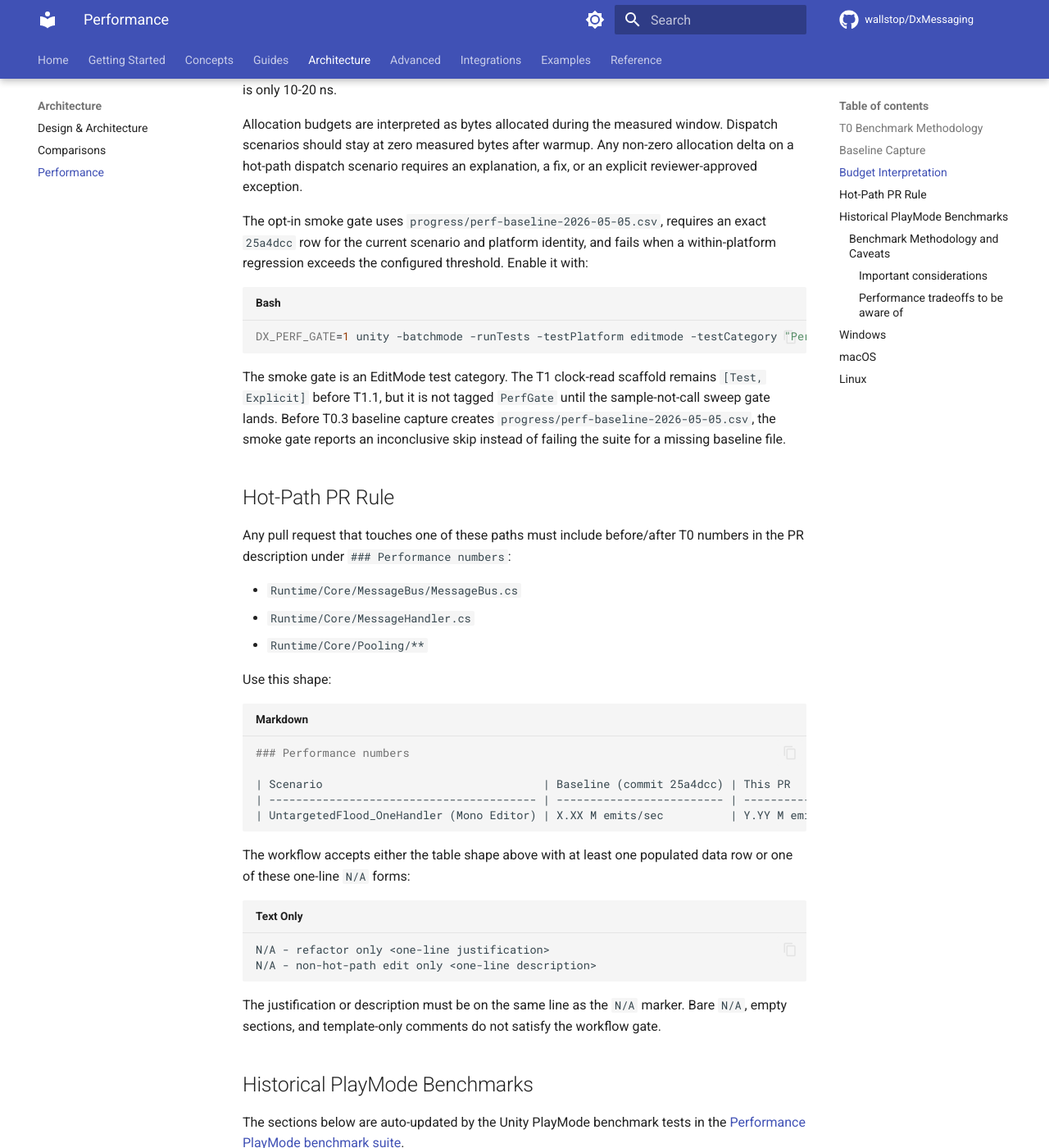
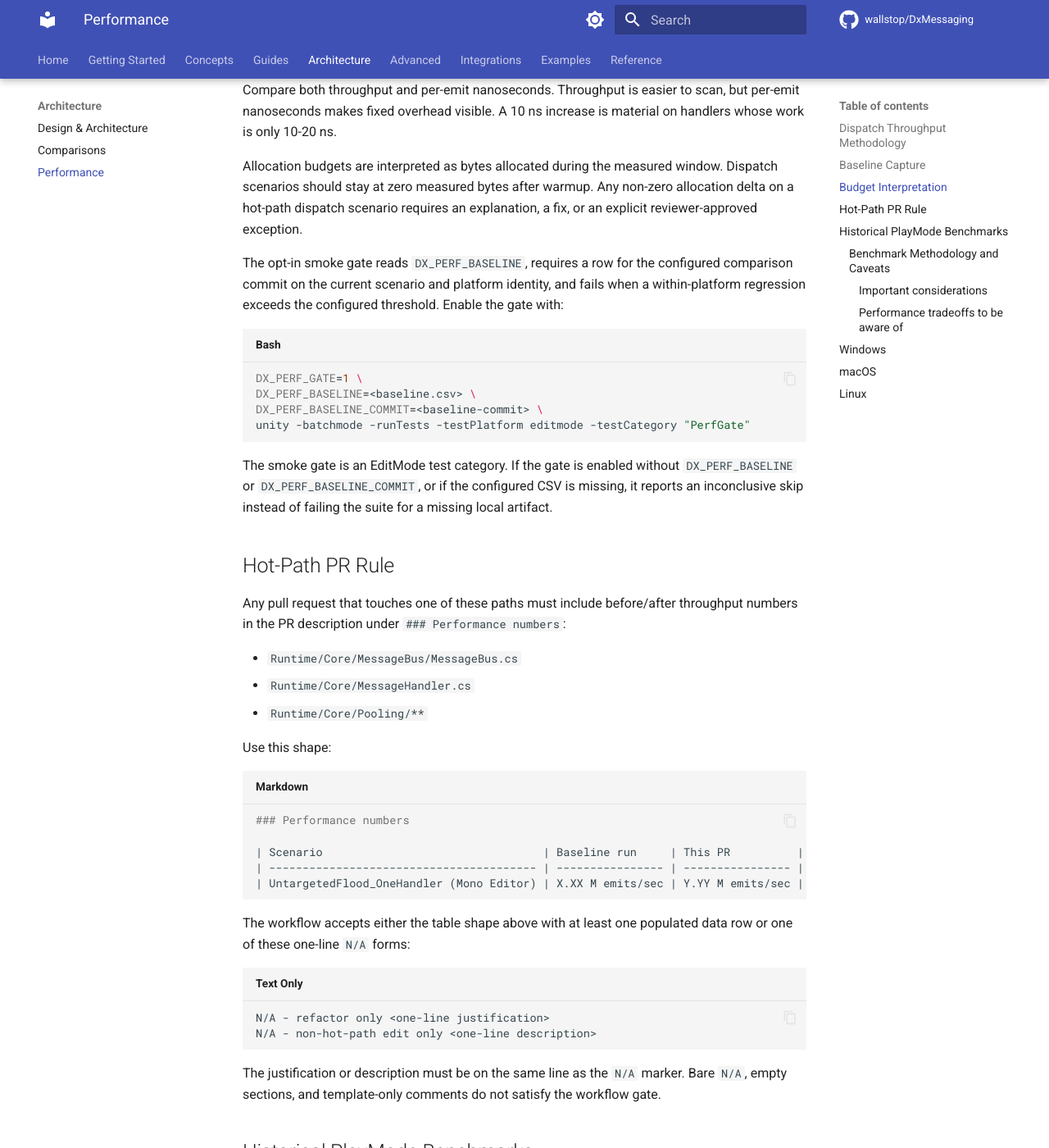
Before and after one commit to wallstop/DxMessaging, an MkDocs documentation site: the page built from docs/architecture/performance.md, in a window 1280 px wide and 1400 px high, scrolled down 3403 px. Shown: the whole window at 82% size. Built offline with MkDocs 1.6.1 and Material for MkDocs 9.7.7, drawn with Linux system fonts in a browser that asks for light colours; comment, search, counter and statistics services are not loaded; some of the changed text lies outside the part shown.

Commit message:
Remove PLAN mentions

````diff
--- a/docs/architecture/performance.md
+++ b/docs/architecture/performance.md
@@ -1,16 +1,16 @@
 # Performance Benchmarks
 
-This page documents the T0 throughput benchmark policy and keeps the older
-PlayMode benchmark tables for broad historical context.
+This page documents the dispatch throughput benchmark policy and keeps the
+older PlayMode benchmark tables for broad historical context.
 
 See also: [Performance optimizations](./design-and-architecture.md#performance-optimizations)
 for design details.
 
-## T0 Benchmark Methodology
+## Dispatch Throughput Methodology
 
-The T0 harness measures raw dispatch throughput before any hot-path runtime
-changes land. It is intentionally narrow: warm up each scenario, measure a
-1-second window, repeat five times, and compare the median. Each row records:
+The throughput harness measures raw dispatch cost for the current runtime. It is
+intentionally narrow: warm up each scenario, measure a 1-second window, repeat
+five times, and compare the median. Each row records:
 
 - Scenario name.
 - Platform identity, including editor/player target, scripting backend,
@@ -35,7 +35,7 @@ Keep the editor version, scripting backend, CPU governor, and machine load
 stable across before/after runs. Close the Unity editor UI before batchmode
 runs so the benchmark process owns the editor session.
 
-The T0 scenarios cover these paths:
+The dispatch throughput scenarios cover these paths:
 
 | Scenario                                      | What it measures                                         |
 | --------------------------------------------- | -------------------------------------------------------- |
@@ -51,17 +51,19 @@ The T0 scenarios cover these paths:
 
 ## Baseline Capture
 
-Capture baselines into `progress/perf-baseline-2026-05-05.csv`. The baseline
-file should be updated in a dedicated measurement commit, separate from runtime
-changes.
+Capture baselines into a local CSV file and keep the file path explicit in the
+commands that consume it. Do not put generated baseline CSVs in package
+documentation or rely on a dated filename. For CI or release comparison, publish
+the CSV as a workflow artifact or attach it to the pull request that records the
+measurement.
 
-Required commit cells:
+Recommended commit cells:
 
-| Commit    | Purpose                                |
-| --------- | -------------------------------------- |
-| `25a4dcc` | Pre-GC parent baseline.                |
-| `29a5338` | First-pass garbage-collection landing. |
-| `HEAD`    | Current branch result.                 |
+| Commit reference              | Purpose                                 |
+| ----------------------------- | --------------------------------------- |
+| Chosen comparison commit      | Accepted baseline for regression gates. |
+| Previous optimization landing | Runtime after the last relevant change. |
+| `HEAD`                        | Current branch result.                  |
 
 Required configuration cells:
 
@@ -73,43 +75,43 @@ Required configuration cells:
 
 For each commit and configuration:
 
-- Keep the T0 harness/worktree available; older runtime commits do not contain
-  the benchmark harness.
+- Keep the benchmark harness available; older runtime commits may not contain
+  the benchmark files.
 - Measure the older runtime with a harness-preserving flow. Use a throwaway
-  branch that cherry-picks the T0 harness onto the measured runtime commit, or
-  keep the harness branch checked out and swap only the runtime files being
+  branch that cherry-picks the current harness onto the measured runtime commit,
+  or keep the harness branch checked out and swap only the runtime files being
   measured.
 - Set `DX_PERF_COMMIT=<measured-runtime-commit>` for every benchmark run so
   CSV rows identify the runtime commit under test. `DX_PERF_COMMIT` overrides
   CI's `GITHUB_SHA` when both are present.
 - Run the PlayMode `PerfBench` category in batchmode.
 - Extract the benchmark rows from the Unity output and append them to
-  `progress/perf-baseline-2026-05-05.csv`.
+  the local baseline CSV.
 - Record the exact commit, platform, Unity version, and scripting backend.
 
 The benchmark harness writes both structured log lines and CSV-shaped rows.
 Prefer the extractor so the baseline file has one header and normalized rows:
 
 ```bash
-DX_PERF_COMMIT=25a4dcc \
+DX_PERF_COMMIT=<measured-runtime-commit> \
 bash scripts/unity/run-tests.sh \
   --platform playmode \
   --include-perf \
   --filter 'DxMessaging.Tests.Runtime.Benchmarks.DispatchThroughputBenchmarks.*' \
-  --results .artifacts/unity/perf-25a4dcc-editor-mono.xml \
-  2>&1 | tee .artifacts/unity/perf-25a4dcc-editor-mono.log
+  --results <results.xml> \
+  2>&1 | tee <unity-log.txt>
 
 node scripts/unity/extract-perf-baseline.js \
-  --input .artifacts/unity/perf-25a4dcc-editor-mono.log \
-  --input .artifacts/unity/perf-25a4dcc-editor-mono.xml \
-  --output progress/perf-baseline-2026-05-05.csv \
+  --input <unity-log.txt> \
+  --input <results.xml> \
+  --output <baseline.csv> \
   --append
 ```
 
 For the first cell, omit `--append` so the script creates the file with the
-CSV header. For later cells, use `--append`. Repeat the run for `29a5338` and
-`HEAD`, changing both `DX_PERF_COMMIT` and artifact filenames so each cell is
-traceable.
+CSV header. For later cells, use `--append`. Repeat the run for each comparison
+commit and for `HEAD`, changing `DX_PERF_COMMIT` and artifact filenames so each
+cell is traceable.
 
 Do not mix methodology changes with baseline updates. If the harness changes,
 capture a new baseline and make the old/new methodology boundary explicit in
@@ -133,26 +135,27 @@ window. Dispatch scenarios should stay at zero measured bytes after warmup.
 Any non-zero allocation delta on a hot-path dispatch scenario requires an
 explanation, a fix, or an explicit reviewer-approved exception.
 
-The opt-in smoke gate uses `progress/perf-baseline-2026-05-05.csv`, requires an
-exact `25a4dcc` row for the current scenario and platform identity, and fails
-when a within-platform regression exceeds the configured threshold. Enable it
+The opt-in smoke gate reads `DX_PERF_BASELINE`, requires a row for the configured
+comparison commit on the current scenario and platform identity, and fails when
+a within-platform regression exceeds the configured threshold. Enable the gate
 with:
 
 ```bash
-DX_PERF_GATE=1 unity -batchmode -runTests -testPlatform editmode -testCategory "PerfGate"
+DX_PERF_GATE=1 \
+DX_PERF_BASELINE=<baseline.csv> \
+DX_PERF_BASELINE_COMMIT=<baseline-commit> \
+unity -batchmode -runTests -testPlatform editmode -testCategory "PerfGate"
 ```
 
-The smoke gate is an EditMode test category. The T1 clock-read scaffold remains
-`[Test, Explicit]` before T1.1, but it is not tagged `PerfGate` until the
-sample-not-call sweep gate lands.
-Before T0.3 baseline capture creates `progress/perf-baseline-2026-05-05.csv`,
-the smoke gate reports an inconclusive skip instead of failing the suite for a
-missing baseline file.
+The smoke gate is an EditMode test category. If the gate is enabled without
+`DX_PERF_BASELINE` or `DX_PERF_BASELINE_COMMIT`, or if the configured CSV is
+missing, it reports an inconclusive skip instead of failing the suite for a
+missing local artifact.
 
 ## Hot-Path PR Rule
 
-Any pull request that touches one of these paths must include before/after T0
-numbers in the PR description under `### Performance numbers`:
+Any pull request that touches one of these paths must include before/after
+throughput numbers in the PR description under `### Performance numbers`:
 
 - `Runtime/Core/MessageBus/MessageBus.cs`
 - `Runtime/Core/MessageHandler.cs`
@@ -163,9 +166,9 @@ Use this shape:
 ```markdown
 ### Performance numbers
 
-| Scenario                                 | Baseline (commit 25a4dcc) | This PR          | Delta |
-| ---------------------------------------- | ------------------------- | ---------------- | ----- |
-| UntargetedFlood_OneHandler (Mono Editor) | X.XX M emits/sec          | Y.YY M emits/sec | +Z.Z% |
+| Scenario                                 | Baseline run     | This PR          | Delta |
+| ---------------------------------------- | ---------------- | ---------------- | ----- |
+| UntargetedFlood_OneHandler (Mono Editor) | X.XX M emits/sec | Y.YY M emits/sec | +Z.Z% |
 ```
 
 The workflow accepts either the table shape above with at least one populated
````
Also changed, not shown: CHANGELOG.md (+0 -8 lines), .github/pull_request_template.md, 16 other files.
